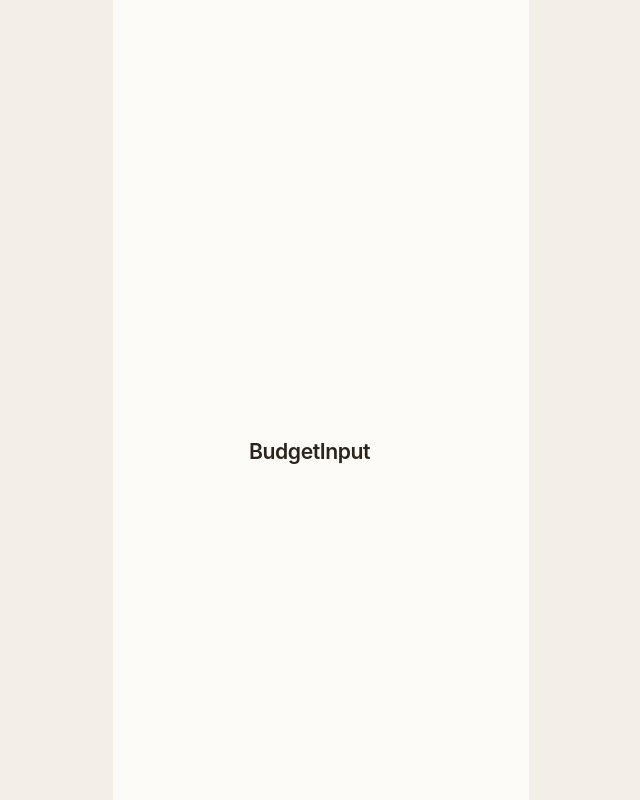
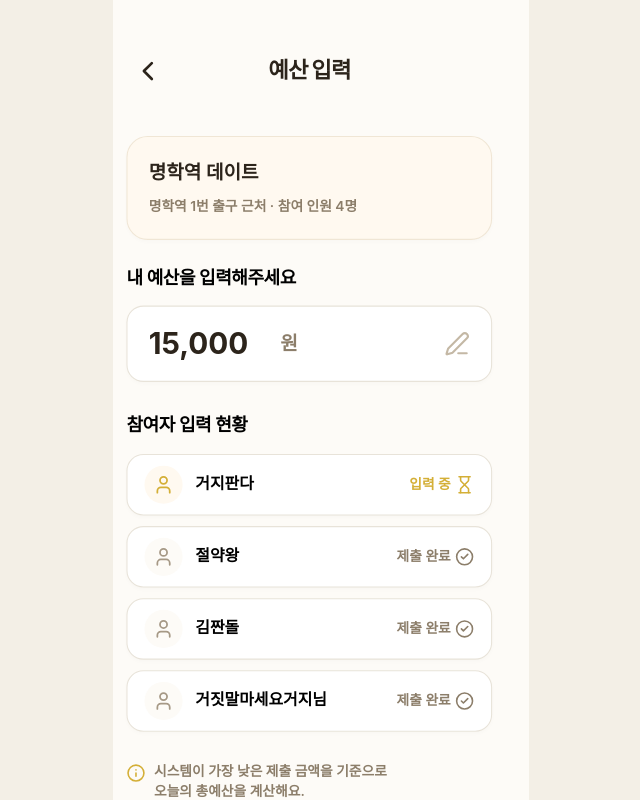
Before and after one commit to Sungeun0318/beggar-webfront, a React (Vite) app: page /budget/input in a window 1280 px wide. Shown: the top 800 px of the page, without its empty margins (319-959 px from the left). Built offline with nearby package versions, Linux system fonts and the light colour scheme; a web font is replaced by a local one.

Commit message:
Feat: 예산 입력 화면 이식

```diff
--- a/src/App.tsx
+++ b/src/App.tsx
@@ -5,6 +5,7 @@ import { PhoneFrame } from './components/PhoneFrame'
 import { LoginScreen } from './features/auth/LoginScreen'
 import { MyPageScreen } from './features/auth/MyPageScreen'
 import { SignupScreen } from './features/auth/SignupScreen'
+import { BudgetInputScreen } from './features/budget/BudgetInputScreen'
 import { HomeScreen } from './features/home/HomeScreen'
 import { RankingScreen } from './features/home/RankingScreen'
 import { CreateRoomScreen } from './features/room/CreateRoomScreen'
@@ -25,7 +26,6 @@ const routes = [
   { path: '/room/:no', title: 'ActiveRoom' },
   { path: '/room/:no/settings', title: 'RoomSettings' },
   { path: '/room/:no/rating', title: 'RoomRating' },
-  { path: '/budget/input', title: 'BudgetInput' },
   { path: '/budget/result', title: 'BudgetResult' },
   { path: '/recommend', title: 'Recommendation' },
   { path: '/receipts/register', title: 'ReceiptRegister' },
@@ -60,6 +60,7 @@ function App() {
         <Route path="/ranking" element={<RankingScreen />} />
         <Route path="/room/create" element={<CreateRoomScreen />} />
         <Route path="/room/invite" element={<InviteRoomScreen />} />
+        <Route path="/budget/input" element={<BudgetInputScreen />} />
         {routes.map(({ path, title, showBottomNav }) => (
           <Route
             key={path}
--- /dev/null
+++ b/src/features/budget/BudgetInputScreen.tsx
@@ -0,0 +1,91 @@
+import { Edit3, Info } from 'lucide-react'
+import { useState } from 'react'
+import { useNavigate } from 'react-router-dom'
+
+import { AppHeaderTitled } from '../../components/AppHeader'
+import { ParticipantTile } from '../../components/ParticipantTile'
+import { PhoneFrame } from '../../components/PhoneFrame'
+import { PrimaryButton } from '../../components/PrimaryButton'
+import { SectionTitle } from '../../components/SectionTitle'
+import { money } from '../../lib/format'
+import { room } from '../../mocks'
+import { colors, radii, spacing } from '../../theme/tokens'
+import { softBox } from '../../components/ui/softBox'
+
+export function BudgetInputScreen() {
+  const navigate = useNavigate()
+  const [amount, setAmount] = useState(15000)
+
+  return (
+    <PhoneFrame height={930}>
+      <main className="relative min-h-[930px] bg-bg">
+        <AppHeaderTitled title="예산 입력" onBack={() => navigate(-1)} />
+        <section
+          className="absolute inset-x-0 bottom-0 overflow-y-auto px-pageH"
+          style={{ top: spacing.contentTop }}
+        >
+          <div
+            className="w-full p-5"
+            style={softBox({ color: colors.accentBg, radius: radii.card })}
+          >
+            <h1 className="text-lg font-bold text-text">{room.name}</h1>
+            <p className="mt-2 text-[13px] font-semibold text-sub">
+              명학역 1번 출구 근처 · 참여 인원 {room.memberCount}명
+            </p>
+          </div>
+          <div className="h-6" />
+          <SectionTitle text="내 예산을 입력해주세요" />
+          <div className="h-[13px]" />
+          <label
+            className="flex h-[72px] items-center px-5"
+            style={softBox({ radius: radii.compact })}
+          >
+            <input
+              value={money(amount)}
+              onChange={(event) => {
+                const digits = event.target.value.replace(/\D/g, '')
+                setAmount(digits ? Number(digits) : 0)
+              }}
+              inputMode="numeric"
+              className="w-[120px] bg-transparent text-[28px] font-bold text-text outline-none"
+            />
+            <span className="ml-1 text-lg font-semibold text-sub">원</span>
+            <div className="flex-1" />
+            <Edit3 aria-hidden="true" size={24} color={colors.placeholder} />
+          </label>
+          <div className="h-7" />
+          <SectionTitle text="참여자 입력 현황" />
+          <div className="h-3.5" />
+          <ParticipantTile name="거지판다" status="입력 중" active />
+          <ParticipantTile name="절약왕" status="제출 완료" active={false} />
+          <ParticipantTile name="김짠돌" status="제출 완료" active={false} />
+          <ParticipantTile
+            name="거짓말마세요거지님"
+            status="제출 완료"
+            active={false}
+          />
+          <div className="h-[18px]" />
+          <div className="flex items-start">
+            <Info
+              aria-hidden="true"
+              size={18}
+              color={colors.accent}
+              className="mt-0.5 shrink-0"
+            />
+            <p className="ml-2 text-[13px] font-semibold leading-[1.5] text-sub">
+              시스템이 가장 낮은 제출 금액을 기준으로
+              <br />
+              오늘의 총예산을 계산해요.
+            </p>
+          </div>
+          <div className="h-6" />
+          <PrimaryButton
+            label="입력 완료"
+            onTap={() => navigate('/budget/result')}
+          />
+          <div style={{ height: spacing.bottomSafe }} />
+        </section>
+      </main>
+    </PhoneFrame>
+  )
+}
```
